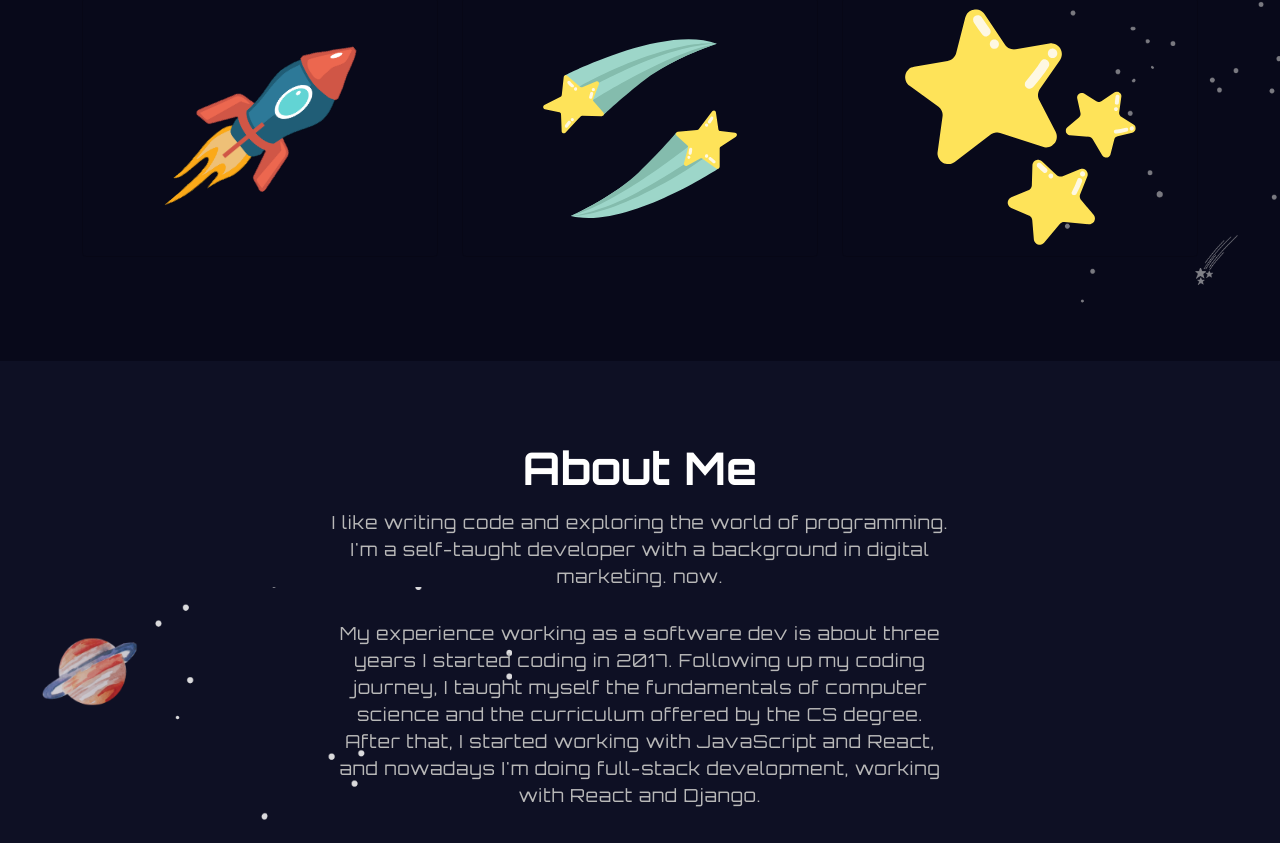
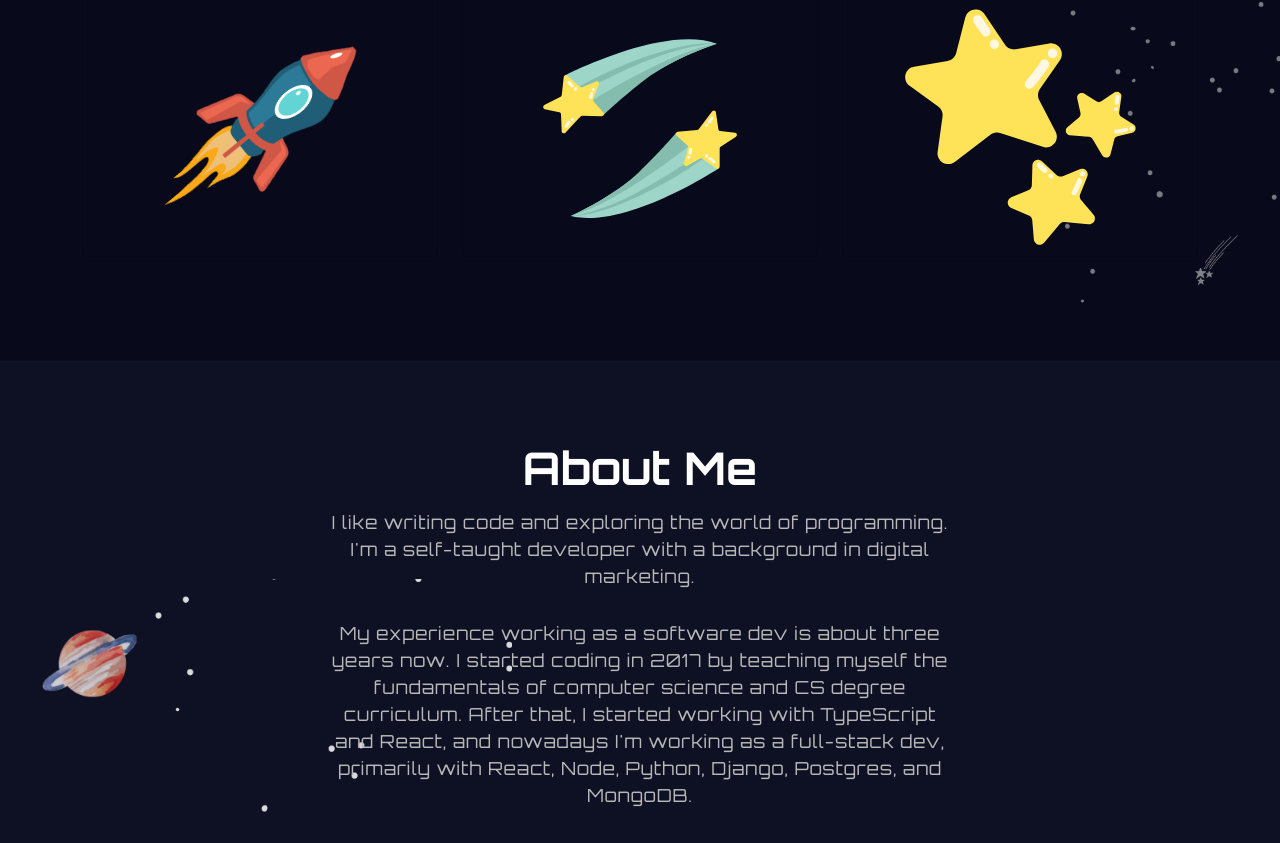
Before and after one commit to olgayavnel/portfolio-site, a React (Create React App) app: page / in a window 1280 px wide. Shown: the part 1952-2795 px from the top of the page. Built offline with nearby package versions, Linux system fonts and the light colour scheme.

Commit message:
feat: adjusted texts

```diff
--- a/src/components/About.js
+++ b/src/components/About.js
@@ -13,21 +13,21 @@ export const About = () => {
             <h2>About Me</h2>
             <p>
               I like writing code and exploring the world of programming. I'm a
-              self-taught developer with a background in digital marketing. now.
+              self-taught developer with a background in digital marketing.
             </p>
             <p>
-              My experience working as a software dev is about three years I
-              started coding in 2017. Following up my coding journey, I taught
-              myself the fundamentals of computer science and the curriculum
-              offered by the CS degree. After that, I started working with
-              JavaScript and React, and nowadays I'm doing full-stack
-              development, working with React and Django.
+              My experience working as a software dev is about three years now.
+              I started coding in 2017 by teaching myself the fundamentals of
+              computer science and CS degree curriculum. After that, I started
+              working with TypeScript and React, and nowadays I'm working as a
+              full-stack dev, primarily with React, Node, Python, Django,
+              Postgres, and MongoDB.
             </p>
             <p>
               Fun fact: I have a master's degree in political and social science
-              and used to work in a big tech company doing conversion rate
-              optimization. During my time there, I started learning CS and
-              programming on the side and fell in love with it.
+              and used to work in a big tech company optimizing conversion rate.
+              During my time there, I started coding on the side and fell in
+              love with it.
             </p>
             <p>
               P.S. Yavnel is my non-official surname inherited from my grand
```
